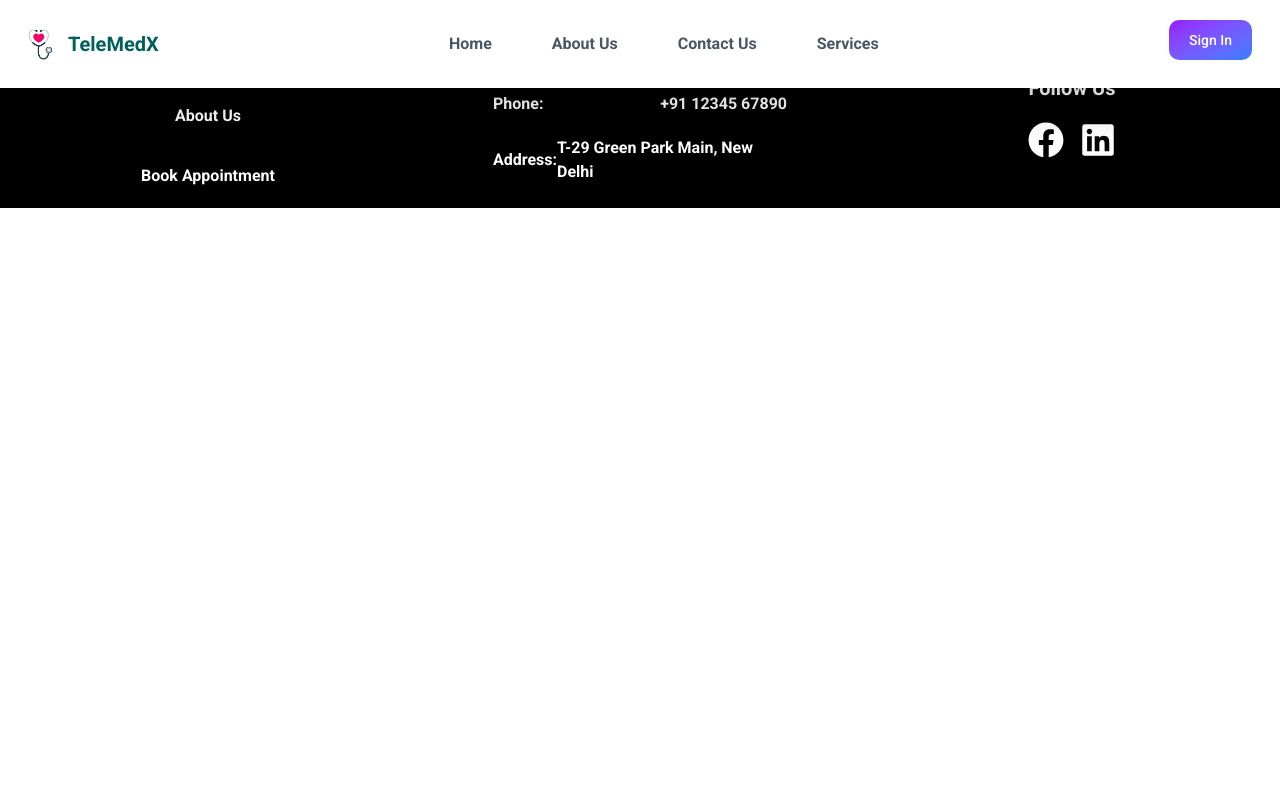
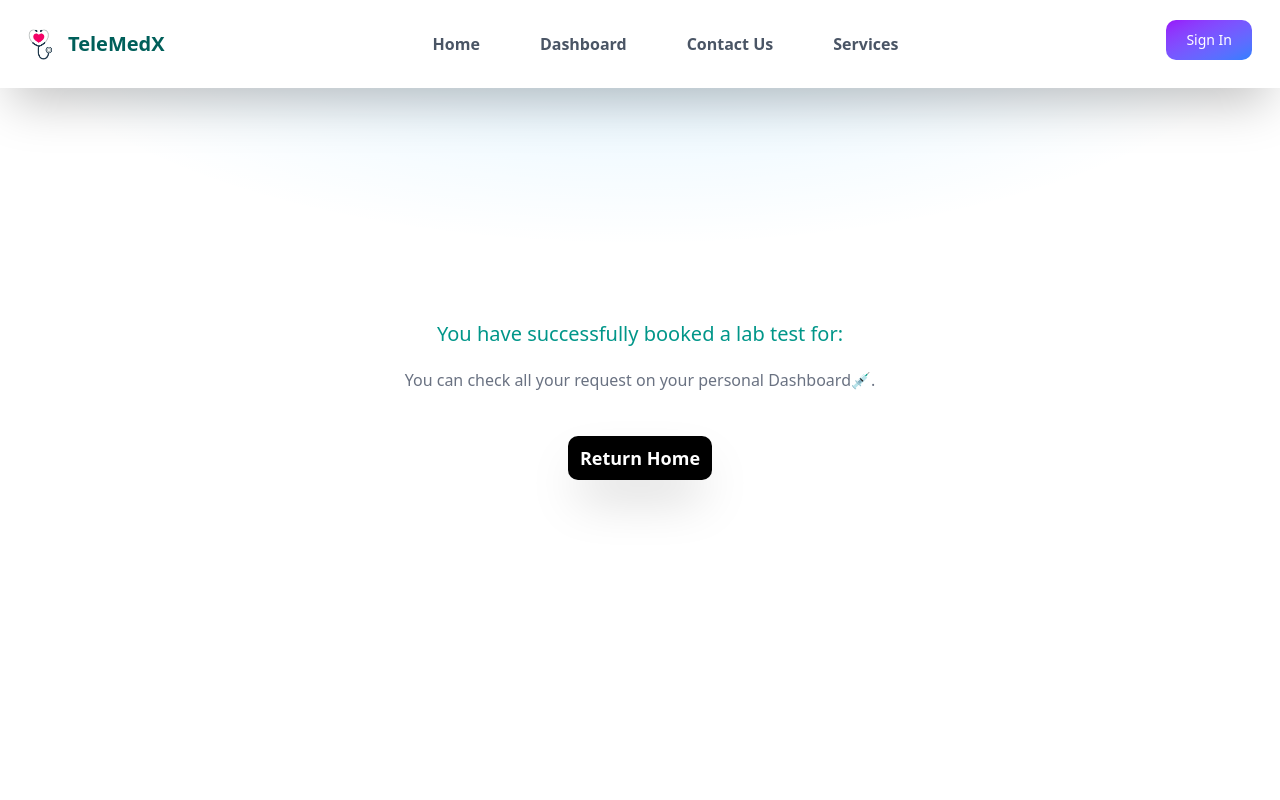
Before and after one commit to Praj2003/Telemedx_FullStack_App_Telemedicine, a Next.js app: page /labTestReview in a window 1280 px wide. Shown: the top 800 px of the page. Built offline with nearby package versions, Linux system fonts and the light colour scheme; no server answers.

Commit message:
Made some changes in the middleware

```diff
--- a/app/api/labtest/route.ts
+++ b/app/api/labtest/route.ts
@@ -1,6 +1,6 @@
 import prisma from "@/lib/prisma";
 import { NextRequest, NextResponse } from "next/server";
-import test from "node:test";
+
 
 export async function POST(req: Request) {
   try {
--- a/app/labTestBooking/page.tsx
+++ b/app/labTestBooking/page.tsx
@@ -5,10 +5,10 @@ import { motion } from "motion/react";
 import { toast } from "sonner";
 import { useUser } from "@clerk/nextjs";
 import Image from "next/image";
+import { useRouter } from "next/navigation";
 import {
   Card,
   CardContent,
-  CardDescription,
   CardFooter,
   CardHeader,
   CardTitle,
@@ -25,7 +25,17 @@ import {
 } from "@/components/ui/popover";
 import { FaChevronDown } from "react-icons/fa";
 
+
+import {
+  Dialog,
+  DialogContent,
+  DialogFooter,
+  DialogHeader,
+  DialogTitle,
+} from "@/components/ui/dialog";
+
 const LabTestBooking = () => {
+  const router = useRouter();
   const { user } = useUser();
 
   const [selectedTest, setSelectedTest] = useState("");
@@ -35,6 +45,7 @@ const LabTestBooking = () => {
   const [patientName, setPatientName] = useState<string>("");
   const [contactNumber, setContactNumber] = useState<string>("");
   const [address, setAddress] = useState<string>("");
+  const [openDialog, setOpenDialog] = useState(false);
 
   const [open, setOpen] = useState(false);
 
@@ -79,9 +90,7 @@ const LabTestBooking = () => {
         );
       }
 
-      toast.success("Lab test booking successful!", {
-        position: "bottom-right",
-      });
+      router.push(`/labTestReview?labTest=${selectedTest}`);
 
       console.log("L:abtest Booking Successfull!");
     } catch (err) {
@@ -101,7 +110,7 @@ const LabTestBooking = () => {
 
   return (
     <div className="grid grid-cols-1 lg:grid-cols-2 min-w-full min height screen">
-      <div className=" relative min-w-full flex flex-col items-center justify-center gap-9">
+      <div className=" relative min-w-full lg:flex flex-col items-center justify-center gap-9 md:hidden lg:visible hidden">
         <div className=" mt-24 lg:w-[300px] lg:h-[300px] md:w-[200px] md:h-[200px] w-[250px] h-[250px] rounded-full bg-gray-700 relative">
           <Image
             src={"/images/hospital3.jpg"}
@@ -206,12 +215,7 @@ const LabTestBooking = () => {
           <CardFooter>
             <motion.button
               onClick={() => {
-                const isConfirmed = window.confirm(
-                  "Are you sure you want to submit the lab test booking?"
-                );
-                if (isConfirmed) {
-                  handleSubmit();
-                }
+                setOpenDialog(true);
               }}
               whileHover={{
                 scale: 1.1,
@@ -225,6 +229,44 @@ const LabTestBooking = () => {
           </CardFooter>
         </Card>
       </div>
+      {openDialog && (
+        <Dialog open={openDialog} onOpenChange={setOpenDialog}>
+          <DialogContent>
+            <DialogHeader>
+              <DialogTitle>
+                Do you confirm for the booking of Labtest{" "}
+              </DialogTitle>
+            </DialogHeader>
+            <DialogFooter>
+              <motion.button
+                onClick={() => {
+                  handleSubmit();
+                  setOpenDialog(false);
+                }}
+                whileHover={{
+                  scale: 1.1,
+                  backgroundColor: "green",
+                  color: "white",
+                }}
+                className="px-3 py-2 bg-black text-white font-bold rounded-xl cursor-pointer"
+              >
+                Confirm
+              </motion.button>
+              <motion.button
+                onClick={() => setOpenDialog(false)}
+                whileHover={{
+                  scale: 1.1,
+                  backgroundColor: "red",
+                  color: "white",
+                }}
+                className="px-3 py-2 bg-black text-white font-bold rounded-xl cursor-pointer ml-2"
+              >
+                Cancel
+              </motion.button>
+            </DialogFooter>
+          </DialogContent>
+        </Dialog>
+      )}
     </div>
   );
 };
--- a/app/labTestReview/page.tsx
+++ b/app/labTestReview/page.tsx
@@ -1,9 +1,48 @@
-import React from 'react'
+"use client";
+import React from "react";
+import { toast } from "sonner";
+import { useSearchParams } from "next/navigation";
+import { useEffect } from "react";
+import Link from "next/link";
+import { motion } from "motion/react";
 
 const LabTestReviewPage = () => {
+  useEffect(() => {
+    toast.success("Booking Successfull 🥳", {
+      position: "bottom-right",
+      duration: 4000,
+    });
+  }, []);
+
+  const searchParams = useSearchParams();
+  const labTest = searchParams.get("labTest");
+
   return (
-    <div>LabTestReviewPage</div>
-  )
-}
+    <div className="min-w-full min-h-screen flex items-center justify-center">
+      <div className="flex flex-col items-center justify-center gap-5">
+        <p className="text-xl text-teal-600">
+          You have successfully booked a lab test for:{" "}
+          <span className="font-semibold">{labTest}</span>
+        </p>
+        <p className="text-md text-gray-500 pb-6">
+          You can check all your request on your personal Dashboard💉.
+        </p>
 
-export default LabTestReviewPage
+        <Link href={"/"}>
+          <motion.button
+            whileHover={{
+              scale: 1.1,
+              backgroundColor: "green",
+              color: "white",
+            }}
+            className="px-3 py-2 bg-black text-lg font-bold rounded-lg shadow-2xl text-white cursor-pointer"
+          >
+            Return Home
+          </motion.button>
+        </Link>
+      </div>
+    </div>
+  );
+};
+
+export default LabTestReviewPage;
--- a/app/layout.tsx
+++ b/app/layout.tsx
@@ -14,7 +14,7 @@ const geistSans = Geist({
 const manrope = Manrope({
   variable: "--font-manrope",
   subsets: ["latin"],
-  weight: ["400", "500", "600", "700"], // You can adjust weights as needed
+  weight: ["400", "500", "600", "700"],
 });
 
 const geistMono = Geist_Mono({
@@ -43,7 +43,7 @@ export default function RootLayout({
       <Navbar />
       <html lang="en">
         <body
-          className={`${roboto.variable}  antialiase bg-white bg-[radial-gradient(100%_50%_at_50%_0%,rgba(0,163,255,0.13)_0,rgba(0,163,255,0)_50%,rgba(0,163,255,0)_100%)]
+          className={`${geistMono.variable}  antialiase bg-white bg-[radial-gradient(100%_50%_at_50%_0%,rgba(0,163,255,0.13)_0,rgba(0,163,255,0)_50%,rgba(0,163,255,0)_100%)]
             min-h-screen`}
         >
           {children}
--- /dev/null
+++ b/app/signInWarning/page.tsx
@@ -0,0 +1,16 @@
+import React from "react";
+
+const SignInWarning = () => {
+  return (
+    <div className="min-w-full min-h-screen flex items-center justify-center bg-white">
+      <div className="flex flex-col items-center justify-center gap-6">
+        <h1 className="text-3xl font-bold text-gray-600">OOPS!! 😬</h1>
+        <h2 className="text-lg text-teal-700 font-semibold">
+          You need to be signed in to access the Dashboard.
+        </h2>
+      </div>
+    </div>
+  );
+};
+
+export default SignInWarning;
--- a/app/userDashboard/page.tsx
+++ b/app/userDashboard/page.tsx
@@ -1,6 +1,6 @@
 "use client";
 import React from "react";
-import { useUser } from "@clerk/nextjs";
+import { SignedIn, SignedOut, RedirectToSignIn, useUser } from "@clerk/nextjs";
 
 import {
   Select,
@@ -128,6 +128,8 @@ const UserDashboard = () => {
   }
 
   return (
+    <>
+      <SignedIn>
         <div className="min-w-full min-h-screen">
           <div className="relative MainHeading w-full text-center mt-36">
             <h1 className="text-4xl font-bold text-transparent bg-clip-text bg-gradient-to-r from-teal-500 via-teal-400 to-teal-700">
@@ -149,20 +151,32 @@ const UserDashboard = () => {
             </div>
           </div>
 
+          {category === undefined && (
+            <div className="min-w-full mt-16">
+              <h1 className="text-center text-2xl font-semibold text-gray-600 mt-10">
+                Please select a category to view your requests.
+              </h1>
+            </div>
+          )}
+
           {labTestData !== null && (
             <div className="min-w-full place-items-center">
               <LabTestDataComponent props={labTestData} />
             </div>
           )}
 
-      {
-        appointmentData !== null && <div className="min-w-full place-items-center">
-            <AppointmentComponent props={appointmentData}/>
+          {appointmentData !== null && (
+            <div className="min-w-full place-items-center">
+              <AppointmentComponent props={appointmentData} />
             </div>
-      }
+          )}
+        </div>
+      </SignedIn>
 
-
-    </div>
+      <SignedOut>
+        <RedirectToSignIn />
+      </SignedOut>
+    </>
   );
 };
 
--- a/components/Footer.tsx
+++ b/components/Footer.tsx
@@ -21,12 +21,14 @@ const Footer = () => {
         >
           About Us
         </motion.button>
+        <Link href={"/bookAppointment"}>
           <motion.button
             whileHover={{ scale: 1.1, backgroundColor: "teal", color: "white" }}
             className="text-white bg-black px-3 py-2 rounded-lg cursor-pointer"
           >
             Book Appointment
           </motion.button>
+        </Link>
       </div>
 
       <div className="flex flex-col items-center justify-center gap-5 text-white font-bold">
@@ -61,7 +63,7 @@ const Footer = () => {
               href={"https://www.linkedin.com/in/prajval-kanda-831759237/"}
               className="text-4xl font-bold  text-white"
             >
-              <FaLinkedin/>
+              <FaLinkedin />
             </Link>
           </motion.div>
         </div>
--- a/components/Navbar.tsx
+++ b/components/Navbar.tsx
@@ -2,7 +2,6 @@
 import React from "react";
 import {
   SignInButton,
-  SignUpButton,
   SignOutButton,
   SignedIn,
   SignedOut,
@@ -56,19 +55,29 @@ const Navbar = () => {
               Home
             </motion.li>
           </Link>
-          <motion.li
-            whileHover={{ scale: 1.1, backgroundColor: "teal", color: "white" }}
-            className="px-3 py-2 rounded-xl cursor-pointer"
-          >
-            About Us
-          </motion.li>
+          <Link href={"/userDashboard"}>
+            <motion.li
+              whileHover={{
+                scale: 1.1,
+                backgroundColor: "teal",
+                color: "white",
+              }}
+              className="px-3 py-2 rounded-xl cursor-pointer"
+            >
+              Dashboard
+            </motion.li>
+          </Link>
           <motion.li
             whileHover={{ scale: 1.1, backgroundColor: "teal", color: "white" }}
             className="px-3 py-2 rounded-xl cursor-pointer"
           >
             Contact Us
           </motion.li>
-          <motion.div onHoverStart={() => setIsServicesOpen(true)} onHoverEnd={() => setIsServicesOpen(false)} className="relative">
+          <motion.div
+            onHoverStart={() => setIsServicesOpen(true)}
+            onHoverEnd={() => setIsServicesOpen(false)}
+            className="relative"
+          >
             <motion.li
               onClick={() => setIsServicesOpen(!isServicesOpen)}
               whileHover={{
--- a/lib/prisma.ts
+++ b/lib/prisma.ts
@@ -1,4 +1,4 @@
-import { PrismaClient } from "@/app/generated/prisma";
+import { PrismaClient } from "@prisma/client";
 
 const PrismaClientSingleton = () => {
     return new PrismaClient();
```
Also changed, not shown: 1 other file (tests, documents, lock files or other folders). Lines whose indentation alone changed are shown as unchanged.
